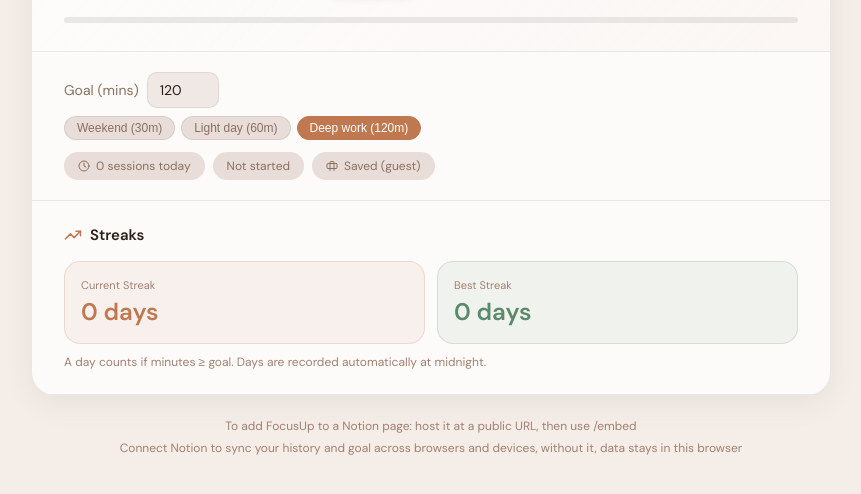
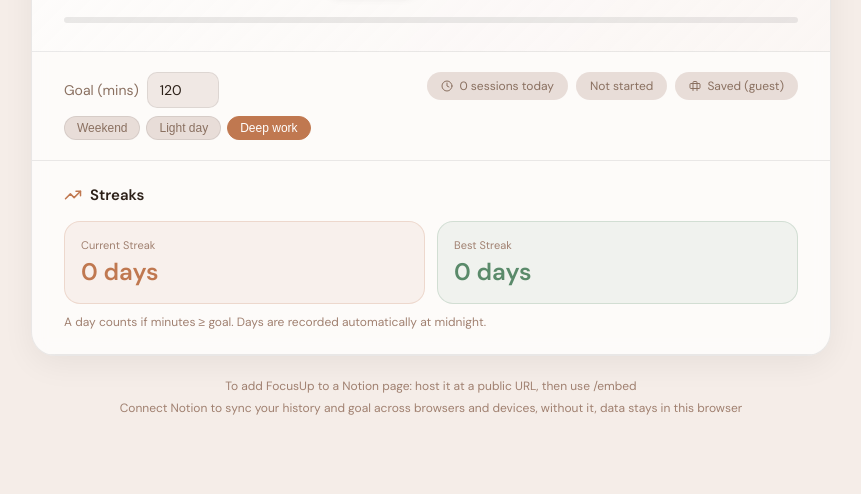
Before and after one commit to kamillamamatova/FocusUp, a website: page index.html in a window 1280 px wide. Shown: the part 344-838 px from the top of the page, without its empty margins (209-1070 px from the left). After the commit the page ends 811 px from the top, so only its background shows below. Drawn offline with nearby package versions, Linux system fonts and the light colour scheme; no server answers.

Commit message:
Removed the time in the parentheses of the presets

```diff
--- a/index.html
+++ b/index.html
@@ -2148,7 +2148,7 @@ const render = () => {
     ];
     presetVals.forEach(([id, mins, label]) => {
         const btn = document.getElementById(id);
-        btn.textContent = `${label} (${mins}m)`;
+        btn.textContent = label;
         btn.classList.toggle('active', mins === state.goalMins);
     });
 
```
